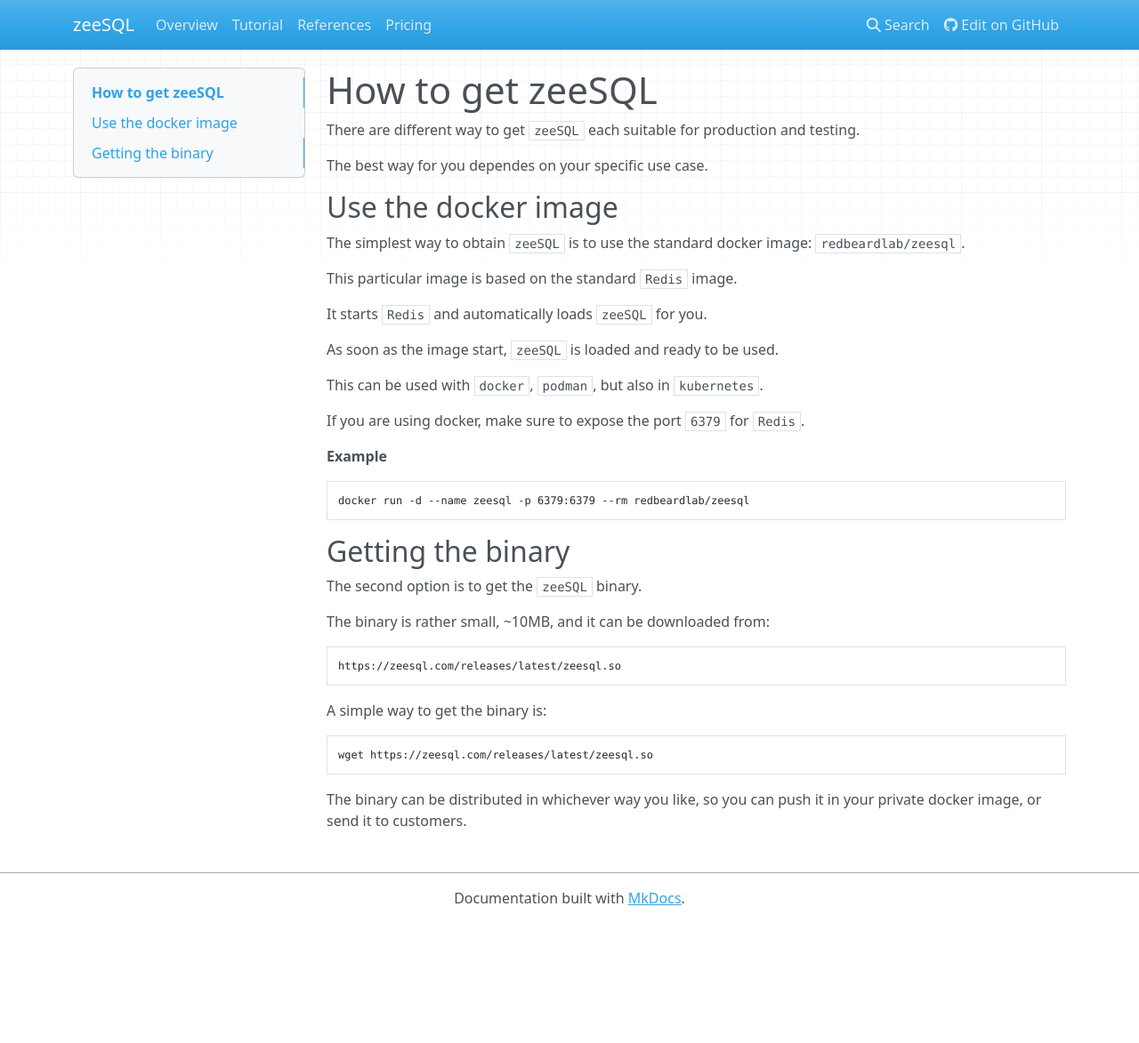
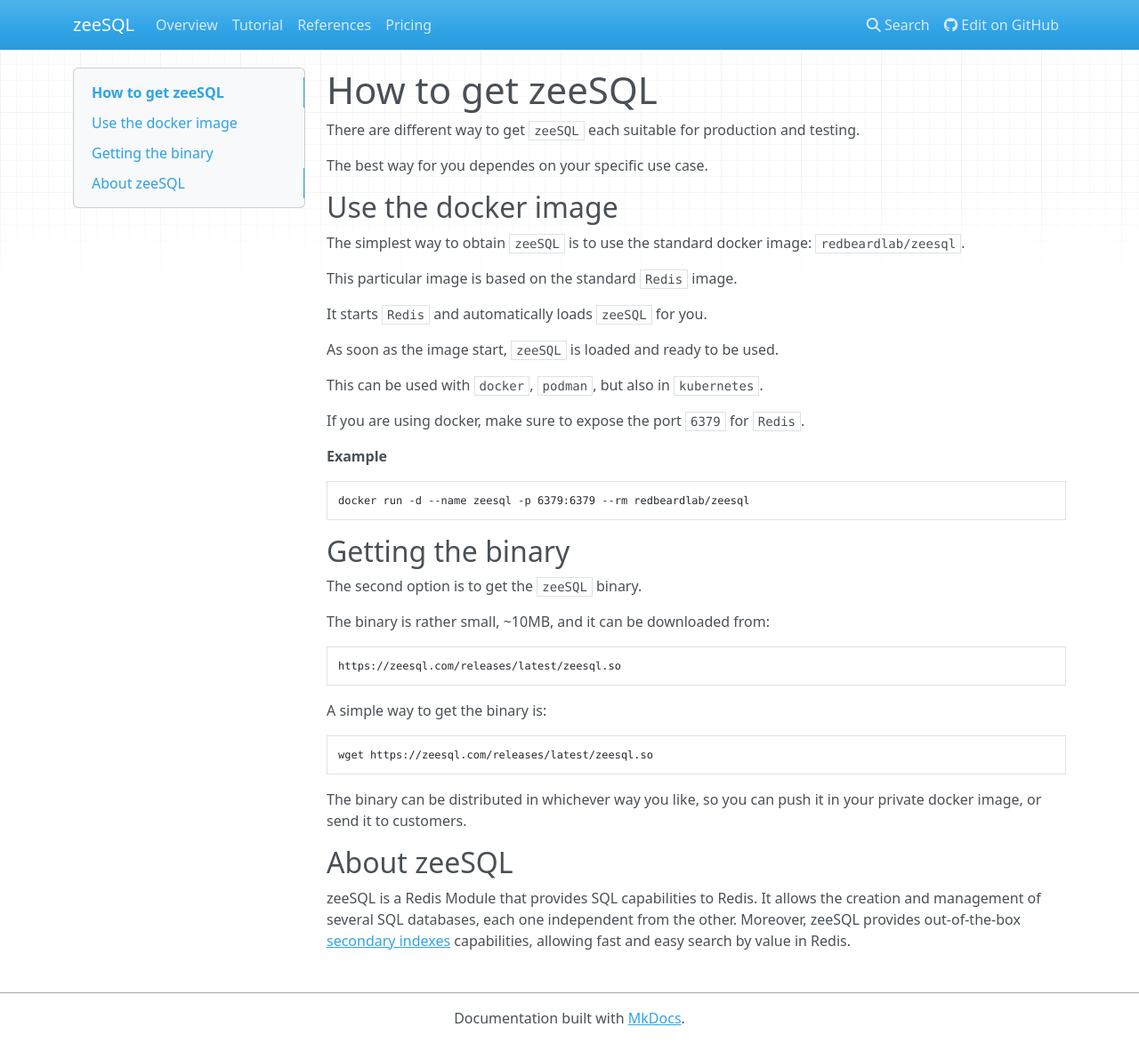
Before and after one commit to RedBeardLab/zeeSQL-doc, an MkDocs documentation site: the page built from docs/how-to/get-zeesql.md, in a window 1280 px wide and 1173 px high. Shown: the whole window at 89% size. Built offline with MkDocs 1.6.1, drawn with Linux system fonts in a browser that asks for light colours; nearby versions of some CDN libraries; old or Windows-style settings are respelled for this version of MkDocs.

````diff
--- a/docs/how-to/get-zeesql.md
+++ b/docs/how-to/get-zeesql.md
@@ -41,3 +41,9 @@
 ```
 
 The binary can be distributed in whichever way you like, so you can push it in your private docker image, or send it to customers.
+
+## About zeeSQL
+
+zeeSQL is a Redis Module that provides SQL capabilities to Redis.
+It allows the creation and management of several SQL databases, each one independent from the other.
+Moreover, zeeSQL provides out-of-the-box [secondary indexes](../secondary-indexes.md) capabilities, allowing fast and easy search by value in Redis.
````
Also changed, not shown: docs/how-to/create-a-table.md (+0 -2 lines).
